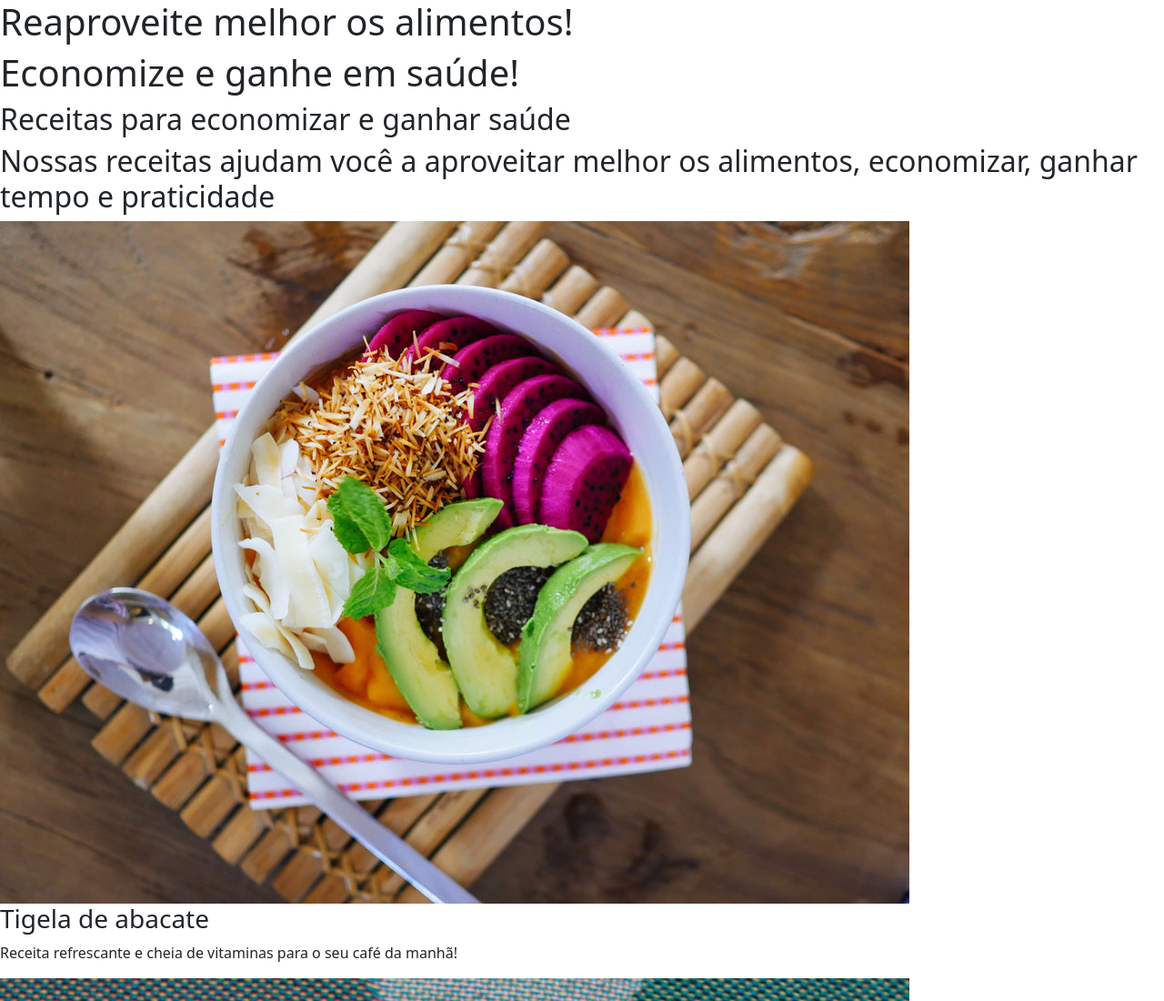
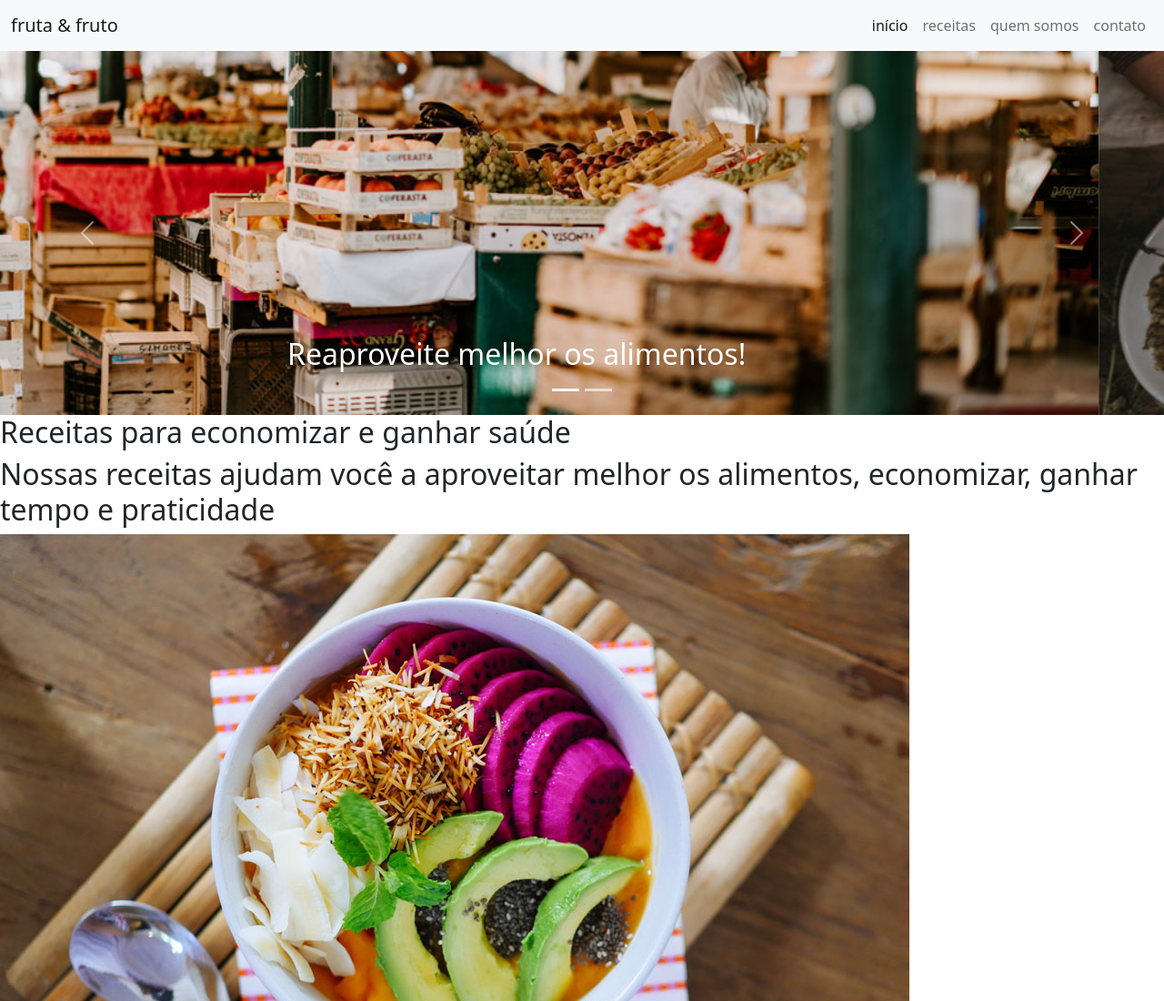
Before and after one commit to melcarv/Trilha-Unidas-Fruta-e-Fruto, a plain HTML site: page index.html in a window 1280 px wide. Shown: the top 1100 px of the page at 91% size. Drawn offline with nearby package versions, Linux system fonts and the light colour scheme.

Commit message:
Adição de nav e carrossel

```diff
--- a/index.html
+++ b/index.html
@@ -6,11 +6,54 @@
     <meta name="viewport" content="width=device-width, initial-scale=1.0">
     <link href="https://cdn.jsdelivr.net/npm/bootstrap@5.1.3/dist/css/bootstrap.min.css" rel="stylesheet" integrity="sha384-1BmE4kWBq78iYhFldvKuhfTAU6auU8tT94WrHftjDbrCEXSU1oBoqyl2QvZ6jIW3" crossorigin="anonymous">
     <link rel="stylesheet" type="text/css" href="src/style.css">
-    <title>Fruta e Fruto</title>
+    <title>Fruta & Fruto</title>
   </head>
   <body>
-    <h1>Reaproveite melhor os alimentos!</h1>
-    <h1>Economize e ganhe em saúde!</h1>
+    <nav class="navbar navbar-expand-lg navbar-light bg-light">
+      <div class="container-fluid">
+        <a class="navbar-brand" href="#">fruta & fruto</a>
+        <button class="navbar-toggler" type="button" data-bs-toggle="collapse" data-bs-target="#navbarNavAltMarkup" aria-controls="navbarNavAltMarkup" aria-expanded="false" aria-label="Toggle navigation">
+          <span class="navbar-toggler-icon"></span>
+        </button>
+        <div class="collapse navbar-collapse justify-content-end" id="navbarNavAltMarkup">
+          <div class="navbar-nav">
+            <a class="nav-link active" aria-current="page" href="#">início</a>
+            <a class="nav-link" href="#">receitas</a>
+            <a class="nav-link" href="#">quem somos</a>
+            <a class="nav-link" href="#">contato</a>
+          </div>
+        </div>
+      </div>
+    </nav>
+    <div id="carouselExampleCaptions" class="carousel slide" data-bs-ride="carousel">
+      <div class="carousel-indicators">
+        <button type="button" data-bs-target="#carouselExampleCaptions" data-bs-slide-to="0" class="active" aria-current="true" aria-label="Slide 1"></button>
+        <button type="button" data-bs-target="#carouselExampleCaptions" data-bs-slide-to="1" aria-label="Slide 2"></button>
+      </div>
+      <div class="carousel-inner">
+        <div class="carousel-item active">
+          <img src="src/img/carrossel-img1.jpg" class="d-block w-100 imagem-carrossel imagem-carrossel-um" alt="...">
+          <div class="carousel-caption d-none d-md-block">
+            <h2>Reaproveite melhor os alimentos!</h2>
+          </div>
+        </div>
+        <div class="carousel-item">
+          <img src="src/img/carrossel-img2.jpg" class="d-block w-100 imagem-carrossel" alt="...">
+          <div class="carousel-caption d-none d-md-block">
+            <h2>Economize e ganhe em saúde!</h2>
+          </div>
+        </div>
+      </div>
+      <button class="carousel-control-prev" type="button" data-bs-target="#carouselExampleCaptions" data-bs-slide="prev">
+        <span class="carousel-control-prev-icon" aria-hidden="true"></span>
+        <span class="visually-hidden">Previous</span>
+      </button>
+      <button class="carousel-control-next" type="button" data-bs-target="#carouselExampleCaptions" data-bs-slide="next">
+        <span class="carousel-control-next-icon" aria-hidden="true"></span>
+        <span class="visually-hidden">Next</span>
+      </button>
+    </div>
+
     <h2>Receitas para economizar e ganhar saúde</h2>
     <h2>Nossas receitas ajudam você a aproveitar melhor os alimentos, economizar, ganhar tempo e praticidade</h2>
       <img src="src/img/receita-abacate.jpg" alt="tigela com salada de abacate, vista superior">
--- a/src/style.css
+++ b/src/style.css
@@ -0,0 +1,8 @@
+.imagem-carrossel {
+    height: 400px;
+    object-fit: cover;
+}
+
+.imagem-carrossel-um {
+    object-position: 0 90%;
+}
```
